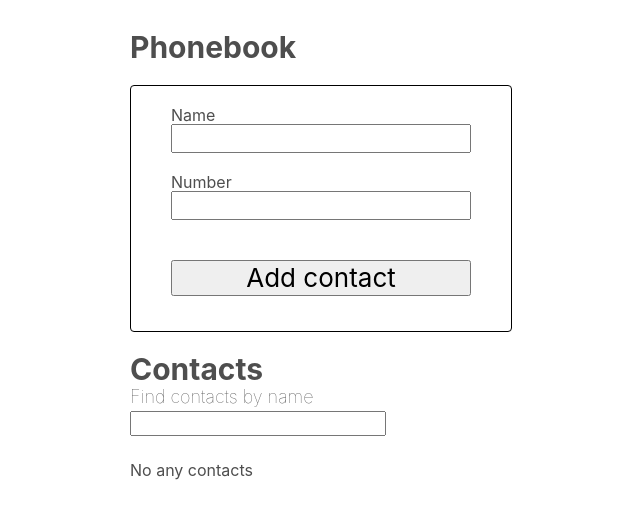
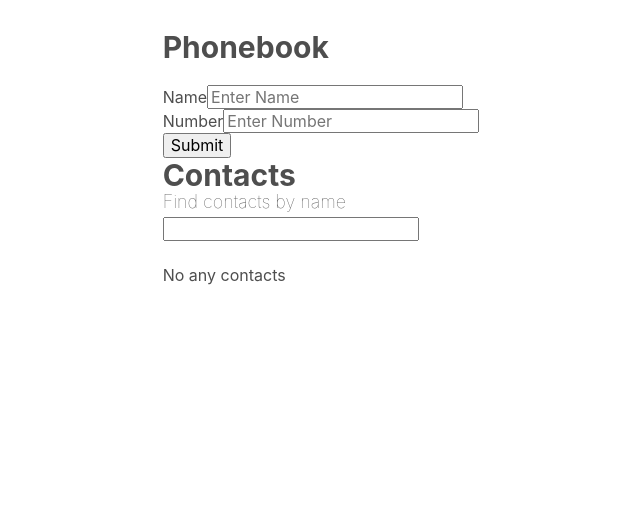
Before and after one commit to Petro-Psekho/goit-react-hw-04-phonebook, a React (Create React App) app: page / in a window 1280 px wide. Shown: the top 518 px of the page, without its empty margins (319-959 px from the left). Built offline with nearby package versions, Linux system fonts and the light colour scheme.

Commit message:
react-hook-form in progress

```diff
--- a/package.json
+++ b/package.json
@@ -15,6 +15,7 @@
     "prop-types": "^15.8.1",
     "react": "^18.1.0",
     "react-dom": "^18.1.0",
+    "react-hook-form": "^7.43.3",
     "react-icons": "^4.7.1",
     "react-scripts": "5.0.1",
     "web-vitals": "^2.1.3",
--- a/src/components/ContactForm/ContactForm.jsx
+++ b/src/components/ContactForm/ContactForm.jsx
@@ -1,75 +1,125 @@
-import { Formik, ErrorMessage } from 'formik';
-import { object, string } from 'yup';
-import {
-  ErrMessage,
-  FormWrap,
-  FormInput,
-  InputName,
-  SubmitBtn,
-} from 'components/ContactForm/ContactForm.styled';
-
-const namePattern =
-  /^[a-zA-Zа-яА-Я]+(([' -][a-zA-Zа-яА-Я ])?[a-zA-Zа-яА-Я]*)*$/;
-
-const numberPattern =
-  /\+?\d{1,4}?[-.\s]?\(?\d{1,3}?\)?[-.\s]?\d{1,4}[-.\s]?\d{1,4}[-.\s]?\d{1,9}/;
-
-const schema = object().shape({
-  name: string()
-    .max(20)
-    .matches(namePattern, {
-      message:
-        "Name may contain only letters, apostrophe, dash and spaces. For example Adrian, Jacob Mercer, Charles de Batz de Castelmore d'Artagnan.",
-    })
-    .required(),
-  number: string()
-    .min(3)
-    .matches(numberPattern, {
-      message:
-        'Phone number must be digits and can contain spaces, dashes, parentheses and can start with +.',
-    })
-    .required(),
-});
+import React from 'react';
+import { useForm } from 'react-hook-form';
 
 export const ContactForm = ({ onSubmit }) => {
-  const initialValues = {
-    name: '',
-    number: '',
-  };
+  const {
+    register,
+    handleSubmit,
+    // watch,
+    formState: { errors },
+  } = useForm({
+    defaultValuers: {
+      name: '',
+      number: '',
+    },
+  });
+  // const onSubmit = data => {
+  //   console.log(data);
+  // };
 
-  const handleSubmit = (values, { resetForm }) => {
-    onSubmit(values);
+  console.log(errors);
 
-    resetForm();
-  };
+  // console.log(watch());
 
   return (
-    <Formik
-      initialValues={initialValues}
-      validationSchema={schema}
-      onSubmit={handleSubmit}
-    >
-      <FormWrap>
-        <InputName>
-          Name
-          <FormInput autoComplete="off" type="text" name="name" />
-        </InputName>
+    <form onSubmit={handleSubmit(onSubmit)}>
+      <label>Name</label>
+      <input
+        autoComplete="off"
+        {...register('name', {
+          required: 'name is a required field',
+          minLength: { value: 3, message: 'min lenght is 3' },
+        })}
+        placeholder="Enter Name"
+      />
+      <p>{errors.name?.message}</p>
 
-        <ErrMessage>
-          <ErrorMessage name="name" />
-        </ErrMessage>
+      <label>Number</label>
+      <input
+        autoComplete="off"
+        {...register('number', { required: 'number is a required field' })}
+        placeholder="Enter Number"
+      />
+      <p>{errors.number?.message}</p>
 
-        <InputName>
-          Number
-          <FormInput autoComplete="off" type="tel" name="number" />
-        </InputName>
-
-        <ErrMessage>
-          <ErrorMessage name="number" component="div" />
-        </ErrMessage>
-
-        <SubmitBtn type="submit">Add contact</SubmitBtn>
-      </FormWrap>
-    </Formik>
+      {errors.exampleRequired && <p>This field is required</p>}
+      <input type="submit" />
+    </form>
   );
 };
+
+// import { Formik, ErrorMessage } from 'formik';
+// import { object, string } from 'yup';
+// import {
+//   ErrMessage,
+//   FormWrap,
+//   FormInput,
+//   InputName,
+//   SubmitBtn,
+// } from 'components/ContactForm/ContactForm.styled';
+
+// const namePattern =
+//   /^[a-zA-Zа-яА-Я]+(([' -][a-zA-Zа-яА-Я ])?[a-zA-Zа-яА-Я]*)*$/;
+
+// const numberPattern =
+//   /\+?\d{1,4}?[-.\s]?\(?\d{1,3}?\)?[-.\s]?\d{1,4}[-.\s]?\d{1,4}[-.\s]?\d{1,9}/;
+
+// const schema = object().shape({
+//   name: string()
+//     .max(20)
+//     .matches(namePattern, {
+//       message:
+//         "Name may contain only letters, apostrophe, dash and spaces. For example Adrian, Jacob Mercer, Charles de Batz de Castelmore d'Artagnan.",
+//     })
+//     .required(),
+//   number: string()
+//     .min(3)
+//     .matches(numberPattern, {
+//       message:
+//         'Phone number must be digits and can contain spaces, dashes, parentheses and can start with +.',
+//     })
+//     .required(),
+// });
+
+// export const ContactForm = ({ onSubmit }) => {
+//   const initialValues = {
+//     name: '',
+//     number: '',
+//   };
+
+//   const handleSubmit = (values, { resetForm }) => {
+//     onSubmit(values);
+
+//     resetForm();
+//   };
+
+//   return (
+//     <Formik
+//       initialValues={initialValues}
+//       validationSchema={schema}
+//       onSubmit={handleSubmit}
+//     >
+//       <FormWrap>
+//         <InputName>
+//           Name
+//           <FormInput autoComplete="off" type="text" name="name" />
+//         </InputName>
+
+//         <ErrMessage>
+//           <ErrorMessage name="name" />
+//         </ErrMessage>
+
+//         <InputName>
+//           Number
+//           <FormInput autoComplete="off" type="tel" name="number" />
+//         </InputName>
+
+//         <ErrMessage>
+//           <ErrorMessage name="number" component="div" />
+//         </ErrMessage>
+
+//         <SubmitBtn type="submit">Add contact</SubmitBtn>
+//       </FormWrap>
+//     </Formik>
+//   );
+// };
```
Also changed, not shown: 1 other file (tests, documents, lock files or other folders).
